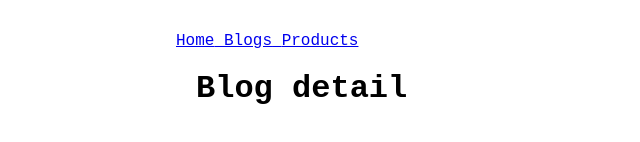
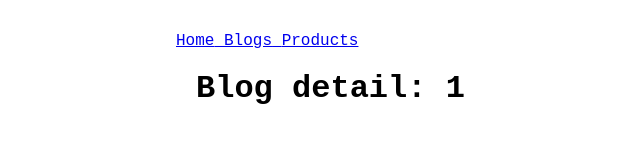
Before and after one commit to Christian-Mar/next13sandbox, a Next.js app: page /blogs/1 in a window 1280 px wide. Shown: the part 168-310 px from the top of the page, without its empty margins (114-754 px from the left). Built offline with nearby package versions, Linux system fonts and the light colour scheme.

Commit message:
use params in page

```diff
--- a/app/blogs/[slug]/page.jsx
+++ b/app/blogs/[slug]/page.jsx
@@ -1,7 +1,7 @@
-const BlogDetailPage = () => {
+const BlogDetailPage = ({params}) => {
   return (
     <div className="page">
-      <h1>Blog detail</h1>
+      <h1>Blog detail: {params.slug}</h1>
     </div>
   )
 }
--- a/app/products/[id]/page.jsx
+++ b/app/products/[id]/page.jsx
@@ -1,7 +1,8 @@
-const ProductDetailPage = () => {
+const ProductDetailPage = ({params}) => {
+  // params.id -> id is the place where it can find the params
 	return (
 		<div className='page'>
-			<h1>Product details</h1>
+			<h1>Product detail: {params.id}</h1>
 		</div>
 	);
 };
```
